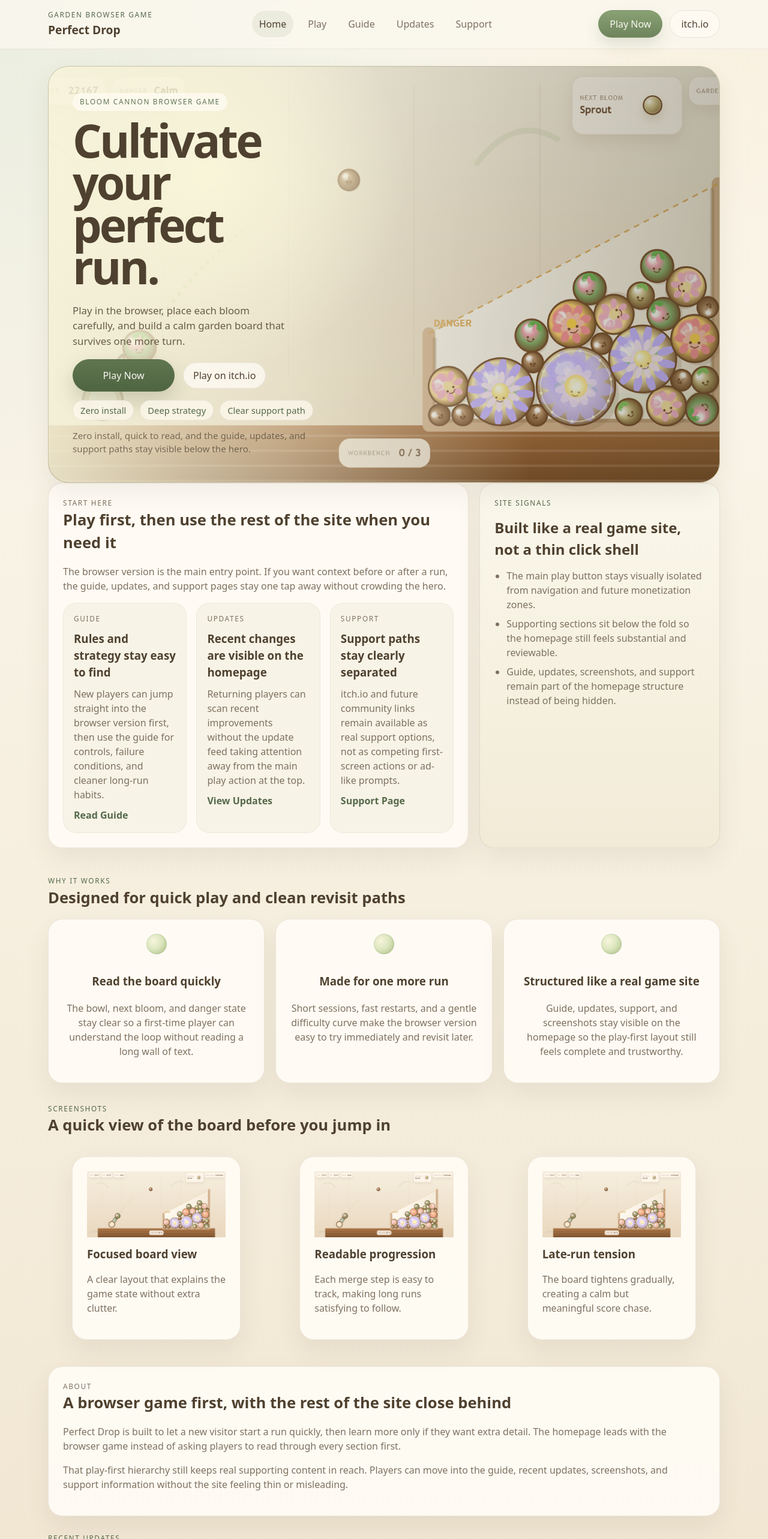
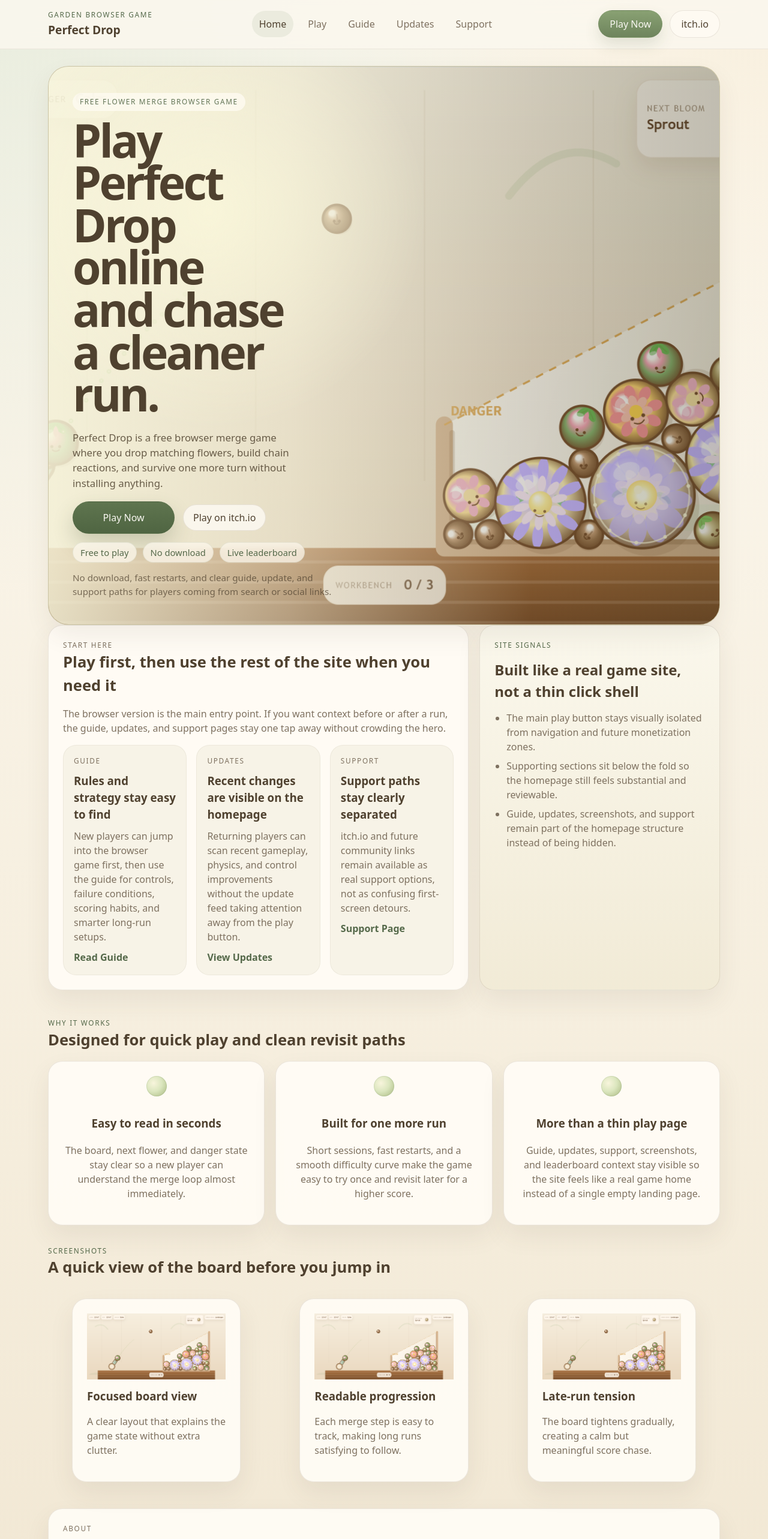
Before and after one commit to hansaejo5-blip/i-want-to-perfect, a React (Vite) app: page / in a window 1280 px wide. Shown: the top 2566 px of the page at 60% size. Built offline with nearby package versions, Linux system fonts and the light colour scheme.

Commit message:
Improve SEO metadata and structured data

```diff
--- a/index.html
+++ b/index.html
@@ -35,29 +35,90 @@
     <meta name="viewport" content="width=device-width, initial-scale=1.0, viewport-fit=cover" />
     <meta
       name="description"
-      content="Perfect Drop is a garden-themed browser merge game site with play, guide, updates, support, and privacy pages."
+      content="Play Perfect Drop, a free flower merge browser game with quick rounds, simple controls, a live leaderboard, and no download required."
     />
+    <link rel="canonical" href="https://i-want-to-perfect.vercel.app/" />
     <meta name="google-site-verification" content="w72kmTJUPosv2v8czsv002q243tJcY_0JH3tHxoxGdg" />
     <meta name="google-adsense-account" content="ca-pub-3405229390554193" />
     <meta property="og:type" content="website" />
     <meta property="og:site_name" content="Perfect Drop" />
-    <meta property="og:title" content="Play Perfect Drop | Browser Game" />
-    <meta property="og:description" content="Drop matching blooms, climb the leaderboard, and challenge friends from Instagram with one tap." />
-    <meta property="og:url" content="https://i-want-to-perfect.vercel.app/play" />
+    <meta property="og:title" content="Perfect Drop | Free Flower Merge Browser Game" />
+    <meta property="og:description" content="Play Perfect Drop online, merge matching flowers, chase a high score, and restart instantly in your browser." />
+    <meta property="og:url" content="https://i-want-to-perfect.vercel.app/" />
     <meta property="og:image" content="https://i-want-to-perfect.vercel.app/og-image.png" />
     <meta property="og:image:width" content="1200" />
     <meta property="og:image:height" content="630" />
     <meta property="og:image:alt" content="Perfect Drop gameplay preview with flowers and leaderboard styling" />
     <meta name="twitter:card" content="summary_large_image" />
-    <meta name="twitter:title" content="Play Perfect Drop | Browser Game" />
-    <meta name="twitter:description" content="Drop matching blooms, climb the leaderboard, and challenge friends from Instagram with one tap." />
+    <meta name="twitter:title" content="Perfect Drop | Free Flower Merge Browser Game" />
+    <meta name="twitter:description" content="Play Perfect Drop online, merge matching flowers, chase a high score, and restart instantly in your browser." />
     <meta name="twitter:image" content="https://i-want-to-perfect.vercel.app/og-image.png" />
+    <script type="application/ld+json">
+      {
+        "@context": "https://schema.org",
+        "@type": "VideoGame",
+        "name": "Perfect Drop",
+        "url": "https://i-want-to-perfect.vercel.app/",
+        "image": "https://i-want-to-perfect.vercel.app/og-image.png",
+        "description": "Play Perfect Drop, a free flower merge browser game with quick rounds, simple controls, a live leaderboard, and no download required.",
+        "genre": ["Puzzle game", "Merge game", "Casual game"],
+        "gamePlatform": ["Web browser", "Mobile web"],
+        "applicationCategory": "Game",
+        "operatingSystem": "Any",
+        "playMode": "SinglePlayer",
+        "offers": {
+          "@type": "Offer",
+          "price": "0",
+          "priceCurrency": "USD"
+        }
+      }
+    </script>
+    <script type="application/ld+json">
+      {
+        "@context": "https://schema.org",
+        "@type": "FAQPage",
+        "mainEntity": [
+          {
+            "@type": "Question",
+            "name": "Can I play Perfect Drop right away in the browser?",
+            "acceptedAnswer": {
+              "@type": "Answer",
+              "text": "Yes. Perfect Drop is a free browser game, and the main play page opens without a download or account requirement."
+            }
+          },
+          {
+            "@type": "Question",
+            "name": "Do I need to read the guide before playing?",
+            "acceptedAnswer": {
+              "@type": "Answer",
+              "text": "No. You can start immediately, then use the guide later for rules, failure conditions, and strategy tips."
+            }
+          },
+          {
+            "@type": "Question",
+            "name": "What kind of game is Perfect Drop?",
+            "acceptedAnswer": {
+              "@type": "Answer",
+              "text": "It is a flower merge puzzle game for the browser. You drop matching flowers, make larger forms, and try to survive longer for a better score."
+            }
+          },
+          {
+            "@type": "Question",
+            "name": "Why include itch.io if the game is playable here?",
+            "acceptedAnswer": {
+              "@type": "Answer",
+              "text": "Itch.io supports follow, revisit, and support flows without distracting from the main browser-play experience."
+            }
+          }
+        ]
+      }
+    </script>
     <script
       async
       src="https://pagead2.googlesyndication.com/pagead/js/adsbygoogle.js?client=ca-pub-3405229390554193"
       crossorigin="anonymous"
     ></script>
-    <title>Perfect Drop</title>
+    <title>Perfect Drop | Free Flower Merge Browser Game</title>
   </head>
   <body>
     <div id="root"></div>
--- a/src/App.tsx
+++ b/src/App.tsx
@@ -1,6 +1,7 @@
 import { useEffect, useState } from 'react'
 import './App.css'
 import { SiteLayout } from './site/components/SiteLayout'
+import { faqs } from './site/data/content'
 import { GuidePage, HomePage, PlayPage, PrivacyPage, SupportPage, UpdatesPage } from './site/pages'
 import {
   ROUTE_META,
@@ -25,6 +26,18 @@ const ensureMetaTag = (selector: string, create: () => HTMLMetaElement) => {
 
 const ensureLinkTag = (selector: string, create: () => HTMLLinkElement) => {
   const existing = document.head.querySelector<HTMLLinkElement>(selector)
+
+  if (existing) {
+    return existing
+  }
+
+  const element = create()
+  document.head.append(element)
+  return element
+}
+
+const ensureScriptTag = (selector: string, create: () => HTMLScriptElement) => {
+  const existing = document.head.querySelector<HTMLScriptElement>(selector)
 
   if (existing) {
     return existing
@@ -138,7 +151,57 @@ function App() {
       return element
     })
     canonicalLink.href = canonicalUrl
-  }, [meta])
+
+    const siteSchemaTag = ensureScriptTag('script[data-schema="site"]', () => {
+      const element = document.createElement('script')
+      element.type = 'application/ld+json'
+      element.dataset.schema = 'site'
+      return element
+    })
+    siteSchemaTag.text = JSON.stringify({
+      '@context': 'https://schema.org',
+      '@type': 'VideoGame',
+      name: SITE_NAME,
+      url: canonicalUrl,
+      image: previewImageUrl,
+      description: meta.description,
+      genre: ['Puzzle game', 'Merge game', 'Casual game'],
+      gamePlatform: ['Web browser', 'Mobile web'],
+      applicationCategory: 'Game',
+      operatingSystem: 'Any',
+      playMode: 'SinglePlayer',
+      offers: {
+        '@type': 'Offer',
+        price: '0',
+        priceCurrency: 'USD',
+      },
+    })
+
+    const existingFaqTag = document.head.querySelector<HTMLScriptElement>('script[data-schema="faq"]')
+    if (route === '/') {
+      const faqSchemaTag = existingFaqTag ?? ensureScriptTag('script[data-schema="faq"]', () => {
+        const element = document.createElement('script')
+        element.type = 'application/ld+json'
+        element.dataset.schema = 'faq'
+        return element
+      })
+
+      faqSchemaTag.text = JSON.stringify({
+        '@context': 'https://schema.org',
+        '@type': 'FAQPage',
+        mainEntity: faqs.map((item) => ({
+          '@type': 'Question',
+          name: item.question,
+          acceptedAnswer: {
+            '@type': 'Answer',
+            text: item.answer,
+          },
+        })),
+      })
+    } else {
+      existingFaqTag?.remove()
+    }
+  }, [meta, route])
 
   const navigate = (nextRoute: Route) => {
     if (nextRoute === route) {
--- a/src/site/data/content.ts
+++ b/src/site/data/content.ts
@@ -2,13 +2,14 @@ import heroImage from '../../assets/hero-shot.png'
 import { DISCORD_URL, ITCH_URL, NEWSLETTER_URL } from '../router'
 
 export const homeHero = {
-  eyebrow: 'Bloom Cannon Browser Game',
-  title: 'Cultivate your perfect run.',
-  description: 'Play in the browser, place each bloom carefully, and build a calm garden board that survives one more turn.',
+  eyebrow: 'Free Flower Merge Browser Game',
+  title: 'Play Perfect Drop online and chase a cleaner run.',
+  description:
+    'Perfect Drop is a free browser merge game where you drop matching flowers, build chain reactions, and survive one more turn without installing anything.',
   primaryCta: { label: 'Play Now', href: '/play#game' },
   secondaryCta: { label: 'Play on itch.io', href: ITCH_URL },
-  supportNote: 'Zero install, quick to read, and the guide, updates, and support paths stay visible below the hero.',
-  quickFacts: ['Zero install', 'Deep strategy', 'Clear support path'],
+  supportNote: 'No download, fast restarts, and clear guide, update, and support paths for players coming from search or social links.',
+  quickFacts: ['Free to play', 'No download', 'Live leaderboard'],
   media: {
     src: heroImage,
     alt: 'Perfect Drop gameplay showing the garden board, bowl area, and merge pieces',
@@ -17,16 +18,16 @@ export const homeHero = {
 
 export const featureCards = [
   {
-    title: 'Read the board quickly',
-    body: 'The bowl, next bloom, and danger state stay clear so a first-time player can understand the loop without reading a long wall of text.',
+    title: 'Easy to read in seconds',
+    body: 'The board, next flower, and danger state stay clear so a new player can understand the merge loop almost immediately.',
   },
   {
-    title: 'Made for one more run',
-    body: 'Short sessions, fast restarts, and a gentle difficulty curve make the browser version easy to try immediately and revisit later.',
+    title: 'Built for one more run',
+    body: 'Short sessions, fast restarts, and a smooth difficulty curve make the game easy to try once and revisit later for a higher score.',
   },
   {
-    title: 'Structured like a real game site',
-    body: 'Guide, updates, support, and screenshots stay visible on the homepage so the play-first layout still feels complete and trustworthy.',
+    title: 'More than a thin play page',
+    body: 'Guide, updates, support, screenshots, and leaderboard context stay visible so the site feels like a real game home instead of a single empty landing page.',
   },
 ]
 
@@ -52,10 +53,10 @@ export const screenshots = [
 ]
 
 export const homeIntro = {
-  title: 'A browser game first, with the rest of the site close behind',
+  title: 'A free online merge game with enough context to rank and convert',
   body: [
-    'Perfect Drop is built to let a new visitor start a run quickly, then learn more only if they want extra detail. The homepage leads with the browser game instead of asking players to read through every section first.',
-    'That play-first hierarchy still keeps real supporting content in reach. Players can move into the guide, recent updates, screenshots, and support information without the site feeling thin or misleading.',
+    'Perfect Drop is a free flower merge browser game built for fast first-time play. A visitor can start a run quickly, understand the controls, and see what the game is about without downloading anything.',
+    'The site still gives Google and human visitors enough real information to trust the project. Players can move into the guide, recent updates, screenshots, leaderboard details, and support information without the site feeling thin.',
   ],
 }
 
@@ -63,19 +64,19 @@ export const homeSupportCards = [
   {
     eyebrow: 'Guide',
     title: 'Rules and strategy stay easy to find',
-    body: 'New players can jump straight into the browser version first, then use the guide for controls, failure conditions, and cleaner long-run habits.',
+    body: 'New players can jump into the browser game first, then use the guide for controls, failure conditions, scoring habits, and smarter long-run setups.',
     cta: { label: 'Read Guide', href: '/guide' },
   },
   {
     eyebrow: 'Updates',
     title: 'Recent changes are visible on the homepage',
-    body: 'Returning players can scan recent improvements without the update feed taking attention away from the main play action at the top.',
+    body: 'Returning players can scan recent gameplay, physics, and control improvements without the update feed taking attention away from the play button.',
     cta: { label: 'View Updates', href: '/updates' },
   },
   {
     eyebrow: 'Support',
     title: 'Support paths stay clearly separated',
-    body: 'itch.io and future community links remain available as real support options, not as competing first-screen actions or ad-like prompts.',
+    body: 'itch.io and future community links remain available as real support options, not as confusing first-screen detours.',
     cta: { label: 'Support Page', href: '/support' },
   },
 ]
@@ -84,38 +85,42 @@ export const updates = [
   {
     title: 'Update 1.1 – Improved physics',
     date: 'March 19, 2026',
-    summary: 'Adjusted collision handling and settling behavior so shots feel steadier while keeping the score chase readable.',
+    summary: 'Adjusted collision handling and settling behavior so flower drops feel steadier while keeping the score chase readable.',
   },
   {
     title: 'New final stage added',
     date: 'March 12, 2026',
-    summary: 'Added a stronger final merge payoff so late runs feel more memorable and visually distinct.',
+    summary: 'Added a stronger final merge payoff so late runs feel more memorable and visually distinct for high-score players.',
   },
   {
     title: 'UI and controls update',
     date: 'March 4, 2026',
-    summary: 'Refined the HUD, restart flow, and control clarity for both mobile and desktop play sessions.',
+    summary: 'Refined the HUD, restart flow, and control clarity for both mobile and desktop browser play sessions.',
   },
 ]
 
 export const faqs = [
   {
-    question: 'Can I play right away in the browser?',
-    answer: 'Yes. The browser version is the main entry point, and the home page is designed to push visitors directly toward play first.',
+    question: 'Can I play Perfect Drop right away in the browser?',
+    answer: 'Yes. Perfect Drop is a free browser game, and the main play page opens without a download or account requirement.',
   },
   {
     question: 'Do I need to read the guide before playing?',
-    answer: 'No. The guide exists for players who want the rules, failure conditions, and strategy written out more clearly.',
+    answer: 'No. You can start immediately, then use the guide later for rules, failure conditions, and strategy tips.',
+  },
+  {
+    question: 'What kind of game is Perfect Drop?',
+    answer: 'It is a flower merge puzzle game for the browser. You drop matching flowers, make larger forms, and try to survive longer for a better score.',
   },
   {
     question: 'Why include itch.io if the game is playable here?',
-    answer: 'Itch.io supports follow, revisit, and support flows without distracting from the first browser-play experience.',
+    answer: 'Itch.io supports follow, revisit, and support flows without distracting from the main browser-play experience.',
   },
 ]
 
 export const playPageCopy = {
   heading: 'Play Perfect Drop',
-  description: 'The game area stays first, the controls stay close, and the next actions after a run stay obvious.',
+  description: 'Play the free flower merge game in your browser, learn the controls fast, and chase a higher score run after run.',
   controls: [
     'Drag to aim.',
     'Release to drop the current bloom.',
@@ -131,9 +136,9 @@ export const playPageCopy = {
 
 export const guideContent = {
   introduction:
-    'Perfect Drop is a garden-themed merge game about managing space, planning drops, and turning small setups into stable long runs.',
+    'Perfect Drop is a flower merge browser game about managing space, planning drops, and turning small setups into stable long runs.',
   goal:
-    'Merge matching blooms into larger forms, keep the board healthy, and score as much as possible before the work area fills up.',
+    'Merge matching flowers into larger forms, keep the board healthy, and score as much as possible before the work area fills up.',
   controls: [
     {
       title: 'Desktop',
@@ -141,7 +146,7 @@ export const guideContent = {
     },
     {
       title: 'Mobile',
-      body: 'Touch, drag, and release in landscape mode for a wider, more comfortable board view.',
+      body: 'Touch, drag, and release in landscape mode for a wider and more comfortable board view.',
     },
   ],
   basicRules: [
@@ -150,7 +155,7 @@ export const guideContent = {
     'The board shape matters as much as the next immediate score.',
   ],
   failureCondition:
-    'A run ends when the board state becomes unsafe and the work area can no longer be managed cleanly.',
+    'A run ends when the board state becomes unsafe and the work area can no longer be managed cleanly enough to place new flowers.',
   beginnerTips: [
     'Use side space early so the center stays flexible.',
     'Think about the next bloom before taking the current shot.',
@@ -179,7 +184,7 @@ export const guideContent = {
 
 export const supportContent = {
   title: 'Support Perfect Drop',
-  description: 'If you enjoy the browser version, itch.io is the cleanest next step for support, follow, and future project growth.',
+  description: 'If you enjoy the browser version, itch.io is the cleanest next step for support, follow, and future growth for Perfect Drop.',
   itchCta: { label: 'Support on itch.io', href: ITCH_URL },
   futurePlans: [
     'Additional stage polish and stronger endgame reward presentation.',
--- a/src/site/router.ts
+++ b/src/site/router.ts
@@ -26,33 +26,33 @@ export const NAV_ITEMS: Array<{ href: Exclude<Route, '/privacy'>; label: string
 
 export const ROUTE_META: Record<Route, RouteMeta> = {
   '/': {
-    title: 'Perfect Drop | Garden Merge Game for Browser',
+    title: 'Perfect Drop | Free Flower Merge Browser Game',
     description:
-      'Play Perfect Drop, a gentle garden-themed browser merge game. Learn the loop quickly, view screenshots, read updates, and jump straight into play.',
+      'Play Perfect Drop, a free flower merge browser game with quick rounds, simple controls, a live leaderboard, and no download required.',
     canonicalPath: '/',
   },
   '/play': {
-    title: 'Play Perfect Drop | Browser Game',
+    title: 'Play Perfect Drop Online | Free Merge Game',
     description:
-      'Play Perfect Drop in your browser with simple controls, quick restarts, fullscreen support, and a clear path back to the guide or itch.io.',
+      'Play Perfect Drop online in your browser. Merge matching flowers, chase a high score, and restart instantly on desktop or mobile.',
     canonicalPath: '/play',
   },
   '/guide': {
-    title: 'Perfect Drop Guide | Rules, Tips, and Strategy',
+    title: 'Perfect Drop Guide | How to Play, Rules, Tips',
     description:
-      'Read the Perfect Drop guide for goals, controls, basic rules, failure conditions, beginner tips, common mistakes, and advanced strategy.',
+      'Learn how to play Perfect Drop with controls, rules, failure conditions, beginner tips, common mistakes, and merge strategy.',
     canonicalPath: '/guide',
   },
   '/updates': {
-    title: 'Perfect Drop Updates | Patch Notes and Changes',
+    title: 'Perfect Drop Updates | Patch Notes for the Merge Game',
     description:
-      'Follow Perfect Drop updates with recent gameplay, physics, control, and content changes presented in a clear update list.',
+      'Read Perfect Drop patch notes covering gameplay tuning, physics changes, controls, and new content for the flower merge browser game.',
     canonicalPath: '/updates',
   },
   '/support': {
     title: 'Support Perfect Drop | itch.io and Future Plans',
     description:
-      'Support Perfect Drop on itch.io, review future plans, and find placeholder channels for email or Discord community updates.',
+      'Support Perfect Drop on itch.io, follow future updates, and find the next steps for this browser merge game project.',
     canonicalPath: '/support',
   },
   '/privacy': {
```
